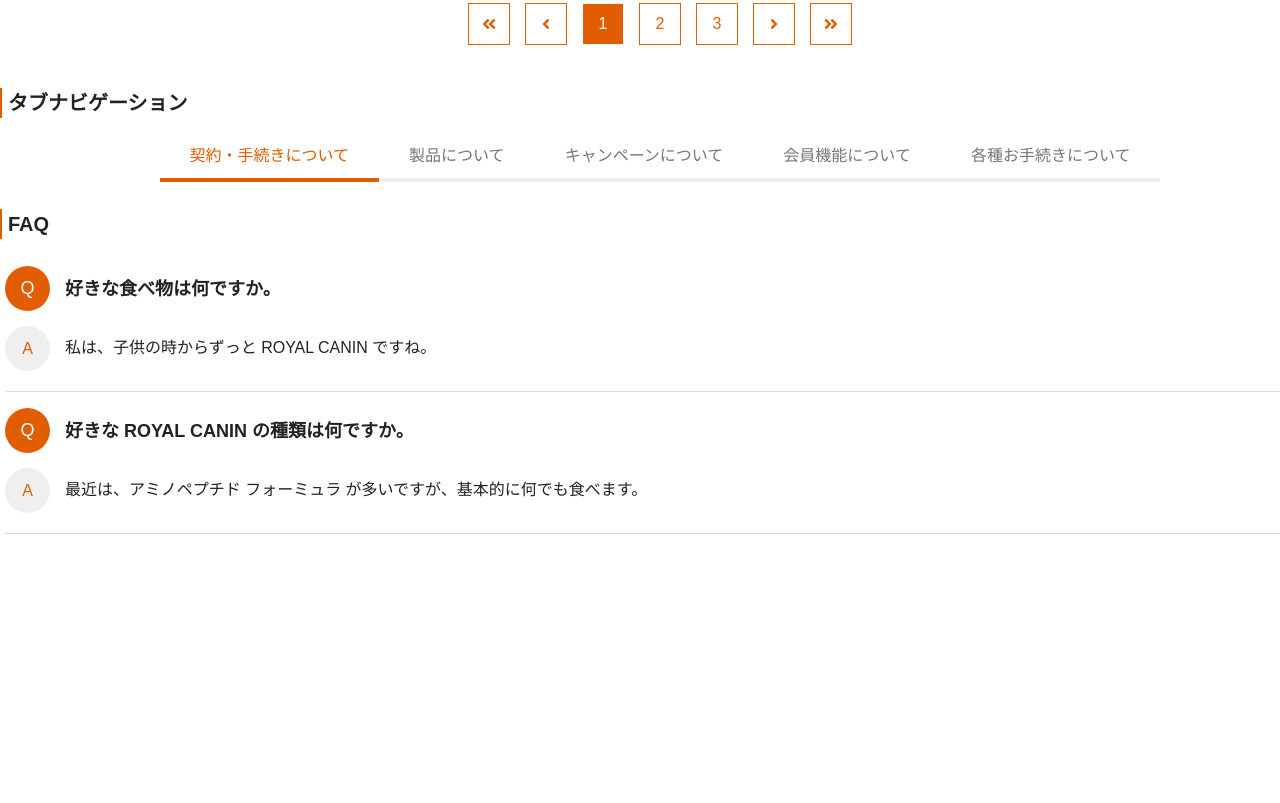
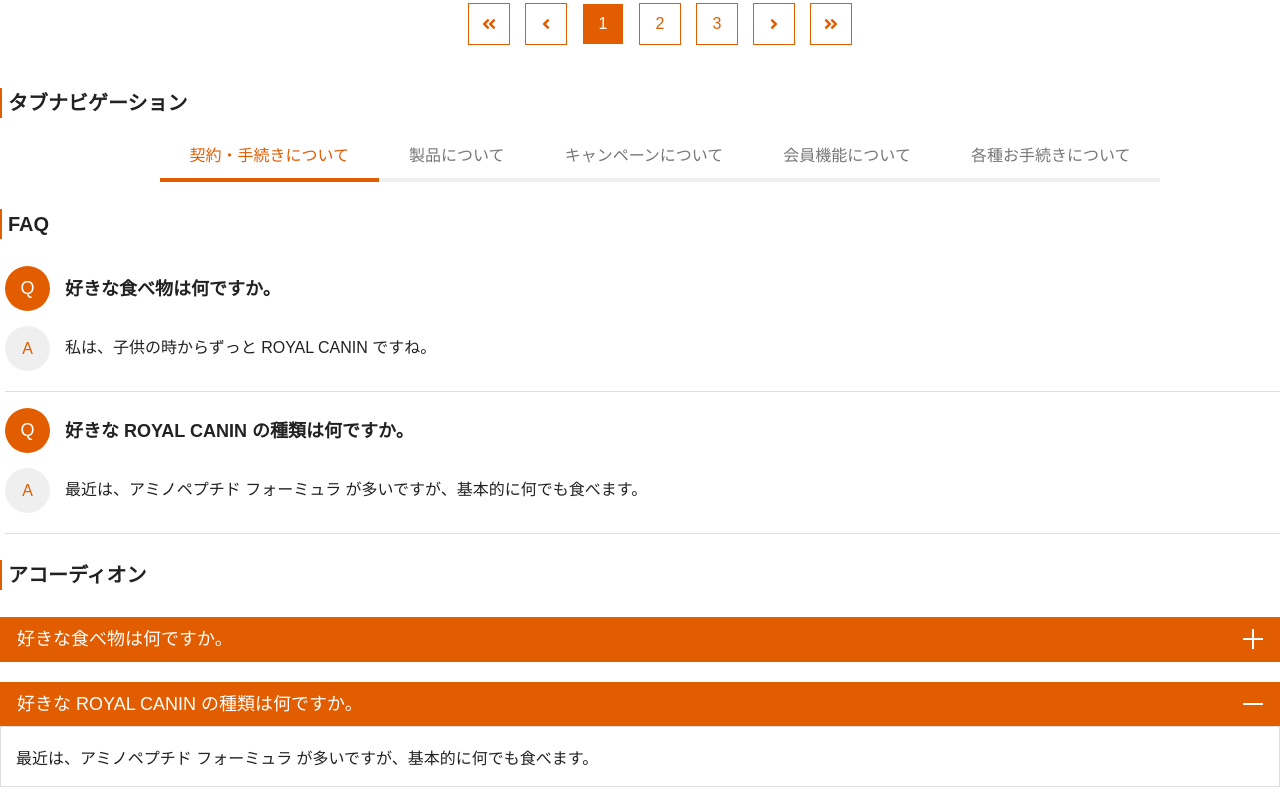
Before and after one commit to D-A-I/css-sample, a website: page index.html in a window 1280 px wide. Shown: the part 4671-5474 px from the top of the page. Before the commit the page ends 5221 px from the top, so only its background shows below. Drawn offline with nearby package versions, Linux system fonts and the light colour scheme.

Commit message:
feat: アコーディオン追加

```diff
--- a/assets/style.css
+++ b/assets/style.css
@@ -744,6 +744,79 @@ img {
 .faq__answer-text {
   margin: 10px 0 20px 0;
 }
+
+.accordion__body + .accordion__title {
+  margin-top: 20px;
+}
+
+.accordion__btn {
+  position: relative;
+  display: block;
+  width: 100%;
+  padding: 10px 40px 10px 15px;
+  font-size: 1.125rem;
+  color: #fff;
+  text-align: left;
+  cursor: pointer;
+  background-color: #e25c00;
+  border: 2px solid #e25c00;
+  transition: 0.25s;
+}
+
+.accordion__btn::before {
+  position: absolute;
+  top: 50%;
+  right: 15px;
+  display: block;
+  width: 20px;
+  height: 2px;
+  content: "";
+  background-color: currentColor;
+  transform: translateY(-50%);
+}
+
+.accordion__btn::after {
+  position: absolute;
+  top: 50%;
+  right: 24px;
+  display: block;
+  width: 2px;
+  height: 20px;
+  content: "";
+  background-color: currentColor;
+  transform: translateY(-50%);
+}
+
+.accordion__btn:focus,
+.accordion__btn:hover {
+  color: #e25c00;
+  background-color: #fff;
+}
+
+.accordion__btn--active::after {
+  content: none;
+}
+
+.accordion__body {
+  display: none;
+  padding: 15px;
+  margin-left: 0;
+  border: 1px solid #ddd;
+}
+
+.accordion__body > *:last-child {
+  margin-bottom: 0;
+}
+
+.accordion__body--active {
+  display: block;
+}
+
+.accordion__text {
+  margin-top: 5px;
+  margin-bottom: 20px;
+}
+
 /* --- helper --- */
 
 .m-1 {
--- a/index.html
+++ b/index.html
@@ -353,6 +353,32 @@
       </div>
     </dd>
   </dl>
+  <h4 class="level4-heading">アコーディオン</h4>
+  <dl class="accordion">
+    <dt class="accordion__title">
+      <button class="accordion__btn" type="button">
+        好きな食べ物は何ですか。
+      </button>
+      <!-- /.accordion__btn -->
+    </dt><!-- /.accordion__title -->
+    <dd class="accordion__body">
+      <p class="accordion__text">
+        私は、子供の時からずっと ROYAL CANIN ですね。
+      </p><!-- /.accordion__text -->
+    </dd><!-- /.accordion__body -->
+    <!-- 以下はコンテンツが開いた状態 -->
+    <dt class="accordion__title">
+      <!-- +++ button を form で使用しない場合、type="button" を付ける +++ -->
+      <button class="accordion__btn accordion__btn--active" type="button">
+        好きな ROYAL CANIN の種類は何ですか。
+      </button><!-- /.accordion__btn accordion__btn--active -->
+    </dt><!-- /.accordion__title -->
+    <dd class="accordion__body accordion__body--active">
+      <p class="accordion__text">
+        最近は、アミノペプチド フォーミュラ が多いですが、基本的に何でも食べます。
+      </p><!-- /.accordion__text -->
+    </dd><!-- /.accordion__body accordion__body--active -->
+  </dl><!-- /.accordion -->
 </body>
 
 </html>
```
